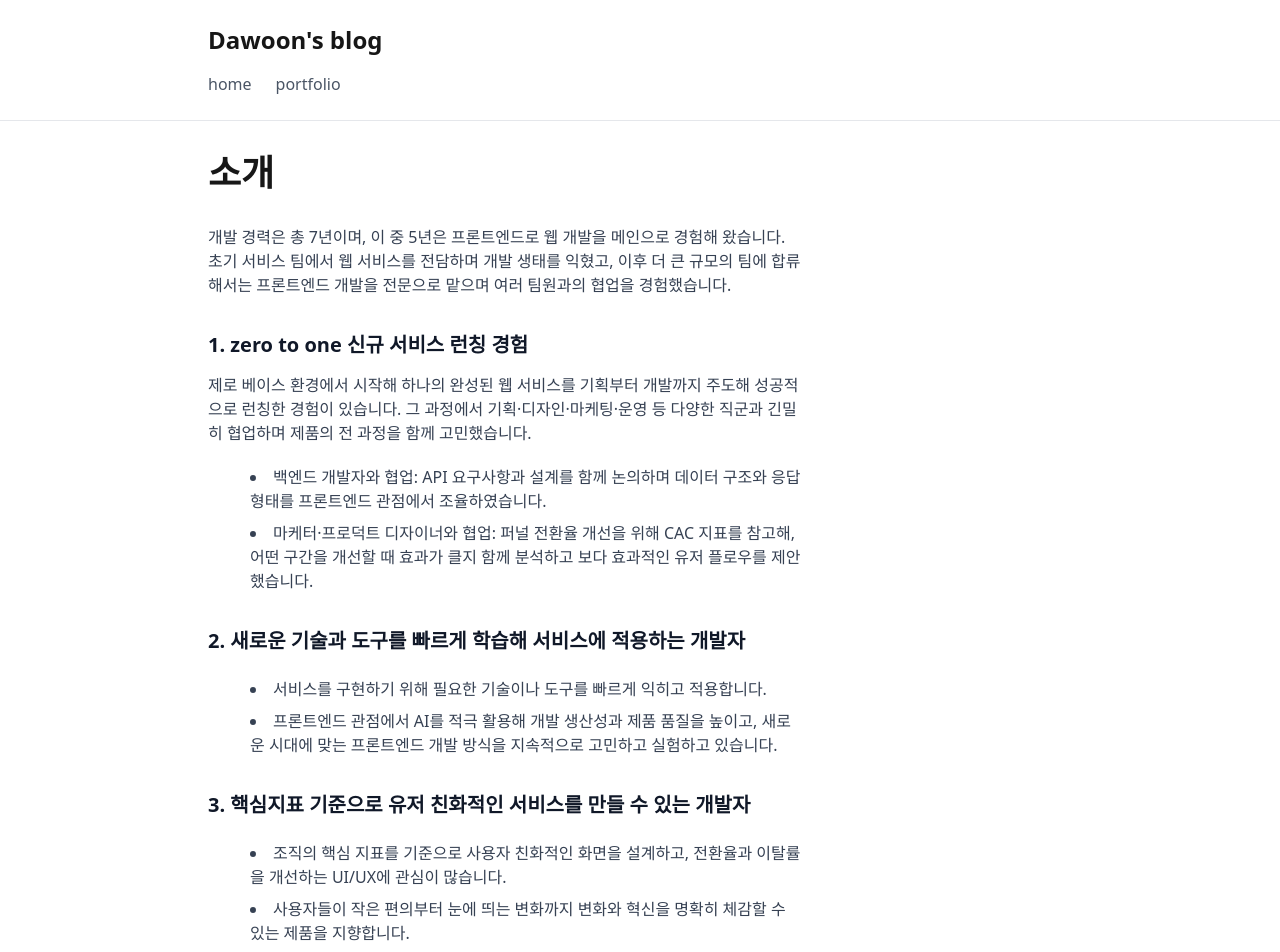
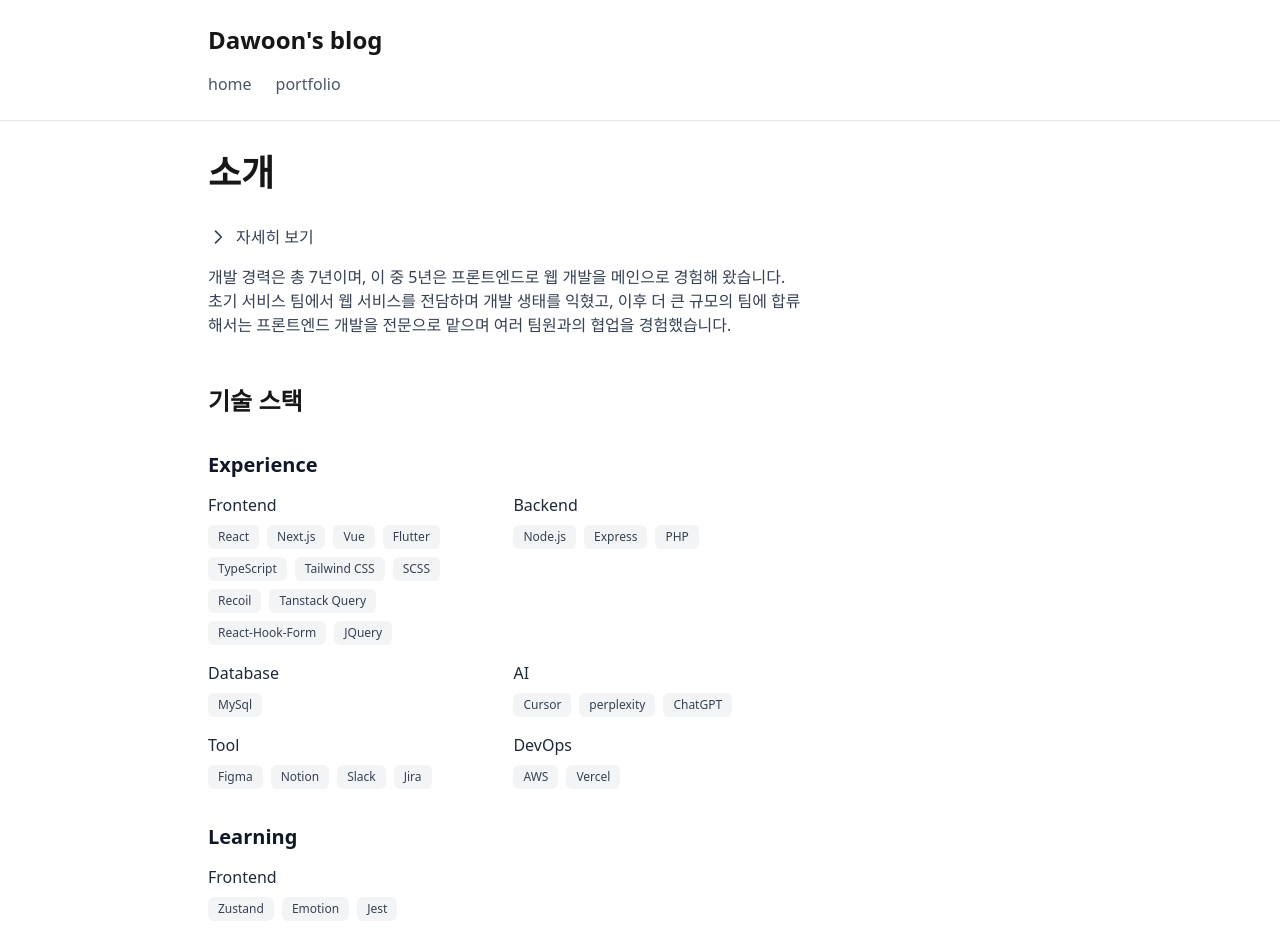
Before and after one commit to hec8897/blog, a Next.js app: page /blog/about in a window 1280 px wide. Shown: the top 952 px of the page. Built offline with nearby package versions, Linux system fonts and the light colour scheme.

Commit message:
feat: about 페이지 자기소개 및 기술 스택 추가

```diff
--- a/components/about/Introduction.tsx
+++ b/components/about/Introduction.tsx
@@ -1,6 +1,31 @@
+import { useState } from "react";
+
 export default function Introduction() {
+  const [isExpanded, setIsExpanded] = useState(false);
+
   return (
     <section className="space-y-6">
+      <div>
+        <button
+          onClick={() => setIsExpanded(!isExpanded)}
+          className="flex items-center gap-2 text-gray-700 hover:text-gray-900 transition-colors mb-4">
+          <svg
+            className={`w-5 h-5 transition-transform ${
+              isExpanded ? "rotate-90" : ""
+            }`}
+            fill="none"
+            stroke="currentColor"
+            viewBox="0 0 24 24">
+            <path
+              strokeLinecap="round"
+              strokeLinejoin="round"
+              strokeWidth={2}
+              d="M9 5l7 7-7 7"
+            />
+          </svg>
+          <span className="font-medium">자세히 보기</span>
+        </button>
+
         <p className="text-gray-700">
           개발 경력은 총 7년이며, 이 중 5년은 프론트엔드로 웹 개발을 메인으로
           경험해 왔습니다. <br />
@@ -8,7 +33,9 @@
           규모의 팀에 합류해서는 프론트엔드 개발을 전문으로 맡으며 여러 팀원과의
           협업을 경험했습니다.
         </p>
+      </div>
 
+      {isExpanded && (
         <div className="space-y-5">
           <div>
             <h3 className="font-semibold text-gray-900 mb-2">
@@ -82,6 +109,7 @@
             </ul>
           </div>
         </div>
+      )}
     </section>
   );
 }
--- a/components/about/ProjectCard.tsx
+++ b/components/about/ProjectCard.tsx
@@ -112,9 +112,7 @@
 
       <div className="flex flex-wrap gap-2">
         {tags.map((tag) => (
-          <span
-            key={tag.name}
-            className="text-xs px-2.5 py-1 bg-gray-100 text-gray-700 rounded-md">
+          <span key={tag.name} className="tag">
             {tag.name}
           </span>
         ))}
--- /dev/null
+++ b/components/about/TechStack.tsx
@@ -0,0 +1,81 @@
+export default function TechStack() {
+  const currentTech = [
+    {
+      category: "Frontend",
+      items: [
+        "React",
+        "Next.js",
+        "Vue",
+        "Flutter",
+        "TypeScript",
+        "Tailwind CSS",
+        "SCSS",
+        "Recoil",
+        "Tanstack Query",
+        "React-Hook-Form",
+        "JQuery",
+      ],
+    },
+    { category: "Backend", items: ["Node.js", "Express", "PHP"] },
+    { category: "Database", items: ["MySql"] },
+    { category: "AI", items: ["Cursor", "perplexity", "ChatGPT"] },
+    { category: "Tool", items: ["Figma", "Notion", "Slack", "Jira"] },
+    { category: "DevOps", items: ["AWS", "Vercel"] },
+  ];
+
+  const learningTech = [
+    { category: "Frontend", items: ["Zustand", "Emotion", "Jest"] },
+  ];
+
+  return (
+    <section className="space-y-8">
+      <div>
+        <h2 className="text-2xl font-bold mb-4">기술 스택</h2>
+
+        {/* 사용하는 기술 */}
+        <div className="mb-6">
+          <h3 className="text-xl font-semibold text-gray-900 mb-3">
+            Experience
+          </h3>
+          <div className="grid md:grid-cols-2 gap-4">
+            {currentTech.map((tech) => (
+              <div key={tech.category}>
+                <span className="font-medium text-gray-800 block mb-2">
+                  {tech.category}
+                </span>
+                <div className="flex flex-wrap gap-2">
+                  {tech.items.map((item) => (
+                    <span key={item} className="tag">
+                      {item}
+                    </span>
+                  ))}
+                </div>
+              </div>
+            ))}
+          </div>
+        </div>
+
+        {/* 학습중인 기술 */}
+        <div>
+          <h3 className="text-xl font-semibold text-gray-900 mb-3">Learning</h3>
+          <div className="grid md:grid-cols-2 gap-4">
+            {learningTech.map((tech) => (
+              <div key={tech.category}>
+                <span className="font-medium text-gray-800 block mb-2">
+                  {tech.category}
+                </span>
+                <div className="flex flex-wrap gap-2">
+                  {tech.items.map((item) => (
+                    <span key={item} className="tag">
+                      {item}
+                    </span>
+                  ))}
+                </div>
+              </div>
+            ))}
+          </div>
+        </div>
+      </div>
+    </section>
+  );
+}
--- a/pages/about.tsx
+++ b/pages/about.tsx
@@ -1,6 +1,7 @@
 import Layout from "@/components/Layout";
 import Introduction from "@/components/about/Introduction";
-import CareerSection from "@/components/about/CareerSection";
+// import CareerSection from "@/components/about/CareerSection";
+import TechStack from "@/components/about/TechStack";
 import ProjectsSection from "@/components/about/ProjectsSection";
 import Contact from "@/components/about/Contact";
 
@@ -12,6 +13,7 @@
         <div className="space-y-6">
           <Introduction />
           {/* <CareerSection /> */}
+          <TechStack />
           <ProjectsSection />
           <Contact />
         </div>
--- a/styles/globals.scss
+++ b/styles/globals.scss
@@ -208,3 +208,7 @@
     margin-bottom: 1.5em;
   }
 }
+
+.tag {
+  @apply px-2.5 py-1 bg-gray-100 text-gray-700 rounded-md text-xs;
+}
```
Lines whose indentation alone changed are shown as unchanged.
